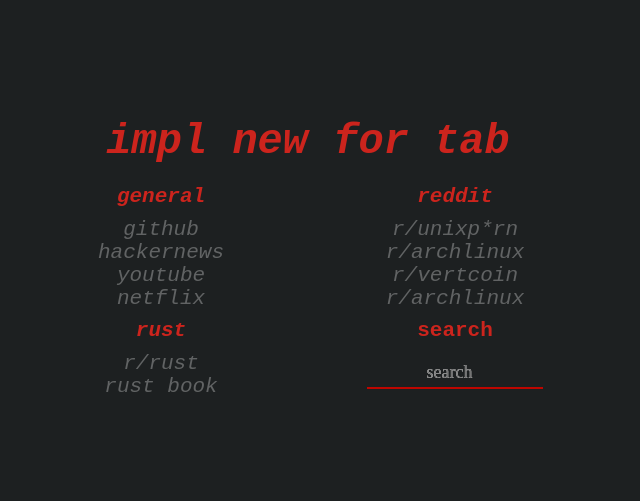
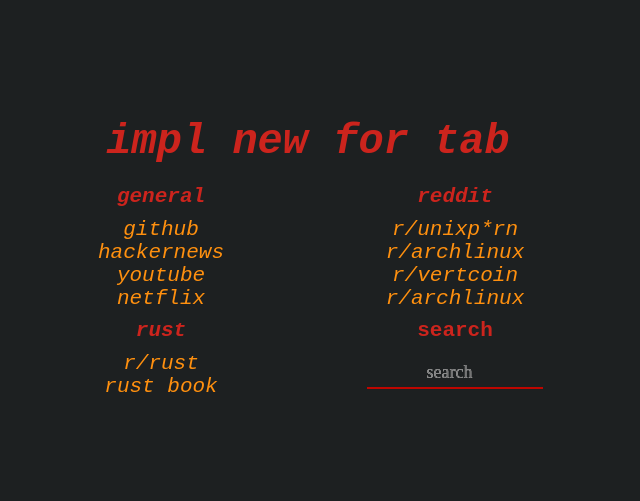
Before and after one commit to JacobHin2/startpage.github.io, a plain HTML site: page index.html in a window 1280 px wide. Shown: the whole page, without its empty margins (332-972 px from the left). Drawn offline with Linux system fonts and the light colour scheme.

Commit message:
Change link colour

```diff
--- a/style.css
+++ b/style.css
@@ -1,7 +1,7 @@
 html {
   background-color: #1d2021;
   align-items: flex-start;
-  /* color: #ff900f; */
+  color: #ff900f;
   display: flex;
   font: 36px "Input Mono", 22px "Courier New", Courier, monospace;
   height: 100%;
@@ -26,7 +26,6 @@ h1 {
 }
 li {
   text-align: center;
-  color: rgba(255, 255, 255, 0.3);
 }
 
 a {
```
